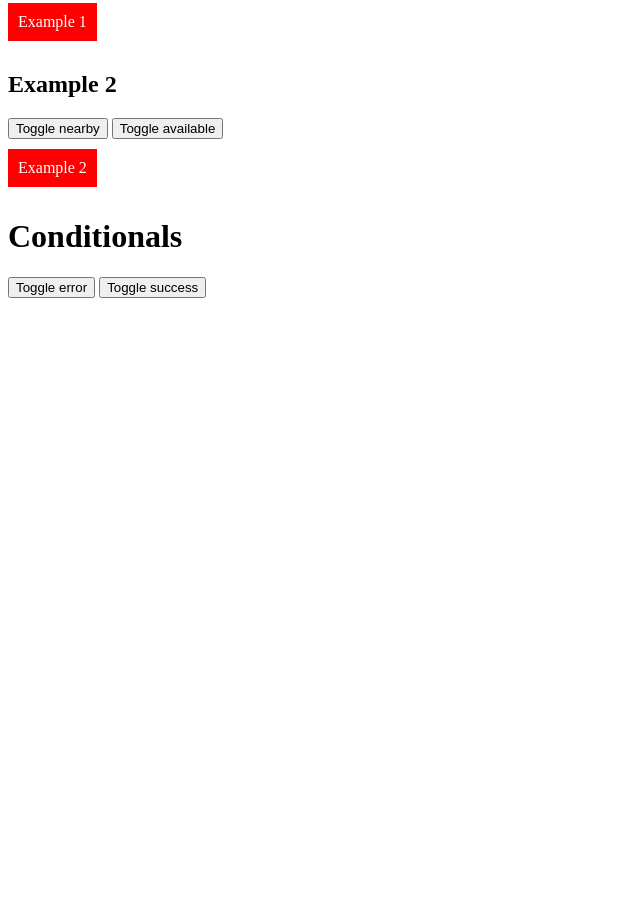
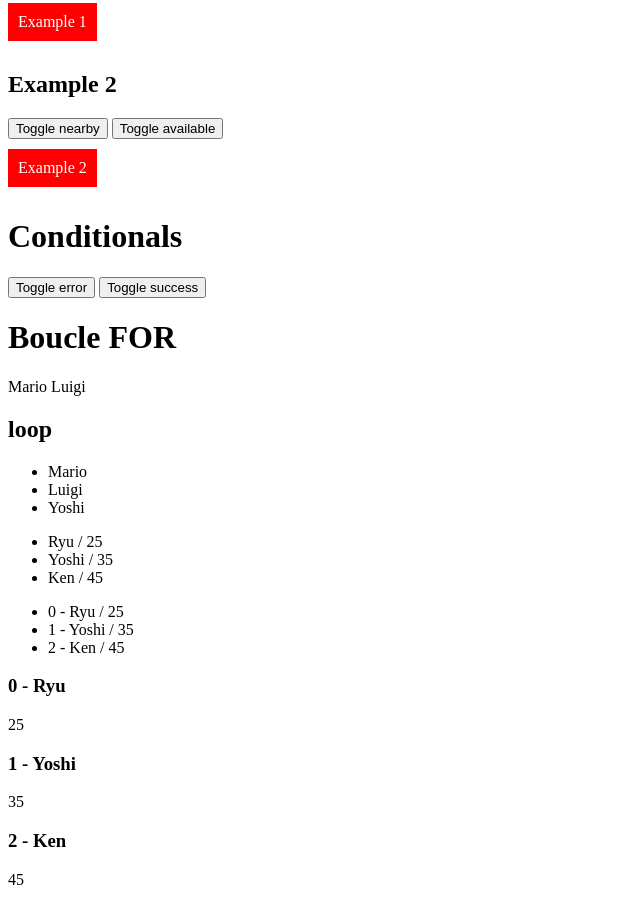
Before and after one commit to costeacatalin/vuejs-netninja-tutorial, a website: page index.html in a window 1280 px wide. Shown: the part 1419-2324 px from the top of the page, without its empty margins (0-640 px from the left). Before the commit the page ends 1725 px from the top, so only its background shows below. Drawn offline with nearby package versions, Linux system fonts and the light colour scheme.

Commit message:
boucle for

```diff
--- a/app.js
+++ b/app.js
@@ -123,3 +123,22 @@ new Vue({
 
     }
 });
+
+new Vue({
+    el: '#vue-boucle-for',
+    data: {
+        name: 'Jack',
+        characters: ['Mario', 'Luigi', 'Yoshi'],
+        ninjas: [
+            {name: 'Ryu', age: 25},
+            {name: 'Yoshi', age: 35},
+            {name: 'Ken', age: 45}
+        ]
+    },
+    methods: {
+
+    },
+    computed: {
+
+    }
+});
--- a/index.html
+++ b/index.html
@@ -72,6 +72,25 @@
             <p v-show="error">SHOW : There has been an Error</p>
             <p v-show="success">SHOW : Whooo, Success !!!</p>
         </div>
+        <div id="vue-boucle-for">
+            <h1>Boucle FOR</h1>
+            {{characters[0]}}
+            {{characters[1]}}
+            <h2>loop</h2>
+            <ul>
+                <li v-for="char in characters">{{char}}</li>
+            </ul>
+            <ul>
+                <li v-for="ninja in ninjas">{{ninja.name}} / {{ninja.age}}</li>
+            </ul>
+            <ul>
+                <li v-for="(ninja, index) in ninjas">{{index}} - {{ninja.name}} / {{ninja.age}}</li>
+            </ul>
+            <div v-for="(ninja, index) in ninjas">
+                <h3>{{index}} - {{ninja.name}}</h3>
+                <p>{{ninja.age}}</p>
+            </div>
+        </div>
         <script src="app.js"></script>
     </body>
 </html>
```
